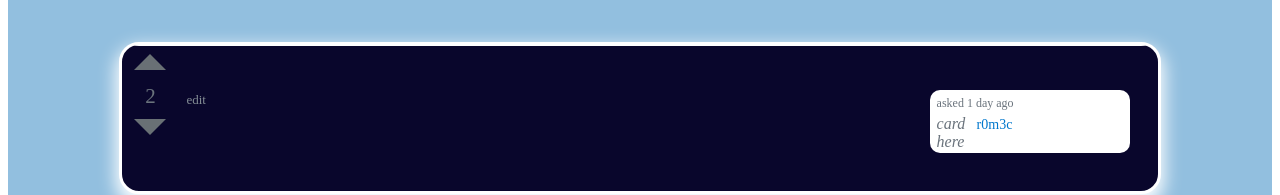
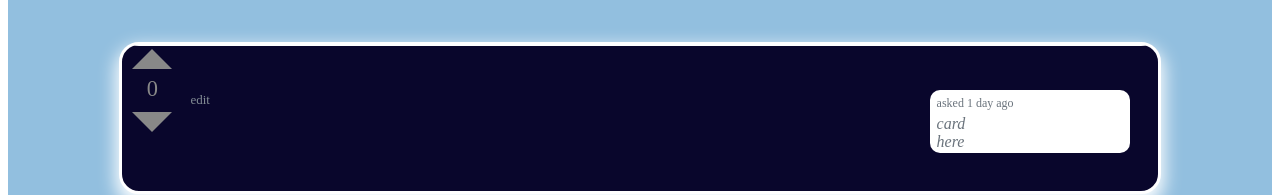
Before and after one commit to r0m3c/CUNY-Flow, a React (Create React App) app in the folder client/: page /question/1 in a window 1280 px wide. Shown: the part 262-457 px from the top of the page. Built offline with nearby package versions, Linux system fonts and the light colour scheme; no server answers.

Commit message:
added client side code

```diff
--- /dev/null
+++ b/client/src/Components/VotingButtons.js
@@ -0,0 +1,64 @@
+import styled from "styled-components";
+import {Link} from 'react-router-dom';
+import PropTypes from "prop-types";
+
+const ArrowUp = styled.div`
+  width: 0;
+  height: 0;
+  border-left: 20px solid transparent;
+  border-right: 20px solid transparent;
+  border-bottom: 20px solid ${props => props.uservote === 1 ? "#d64a17" : "#888"};
+`;
+const ArrowBottom = styled.div`
+  width: 0;
+  height: 0;
+  border-left: 20px solid transparent;
+  border-right: 20px solid transparent;
+  border-top: 20px solid ${props => props.uservote === -1 ? "#d64a17" : "#888"};
+  padding:0;
+`;
+const ArrowButton = styled.button`
+  border:0;
+  background:none;
+  font-size: 2rem;
+  cursor: pointer;
+  text-align: center;
+  padding:0;
+  padding-top:5px;
+`;
+
+const Total = styled.div`
+  text-align: center;
+  width: 40px;
+  padding: 5px 0 7px;
+  font-size: 1.4rem;
+  line-height: 1.4rem;
+  color: #888;
+`;
+
+function VotingButtons(props) {
+    return(
+
+        <div {...props}>
+            <ArrowButton onClick={() => props.onArrowUpClick()}>
+                <ArrowUp uservote={props.userVote}/>
+            </ArrowButton>
+
+            <Total>{props.total}</Total>
+
+            <ArrowButton onClick={() => props.onArrowDownClick()}>
+                <ArrowBottom uservote={props.userVote}/>
+            </ArrowButton>
+        </div>
+
+    );
+}
+
+VotingButtons.propTypes = {
+    total: PropTypes.number.isRequired,
+    userVote: PropTypes.number.isRequired,
+    onArrowUpClick: PropTypes.any,
+    onArrowDownClick: PropTypes.any,
+};
+
+export default VotingButtons;
--- a/client/src/Pages/QuestionAnswerPage.js
+++ b/client/src/Pages/QuestionAnswerPage.js
@@ -8,6 +8,7 @@ import remarkGfm from 'remark-gfm'
 import { useState,useEffect } from 'react';
 import axios from "axios";
 import { useParams } from 'react-router-dom';
+import VotingButtons from "../Components/VotingButtons";
 
 const AnswerButton = styled(Link)`
     background-color: #09062C;
@@ -87,37 +88,37 @@ const InnerContainerInside4 = styled.div`
   margin: -2px;
 `
 
-const InnerContainer4Button1 = styled.button`
-  background: none;
-  border: none;
-  border-radius: 0;
-  box-shadow: none;
-  font: inherit;
-  outline: none;
-  padding: 0;
-  text-align: center;
-  text-decoration: none;
-`
+// const InnerContainer4Button1 = styled.button`
+//   background: none;
+//   border: none;
+//   border-radius: 0;
+//   box-shadow: none;
+//   font: inherit;
+//   outline: none;
+//   padding: 0;
+//   text-align: center;
+//   text-decoration: none;
+// `
 
-const InnerContainer4Number = styled.div`
-  align-items: center;
-  color: #6a737c;
-  display: flex;
-  font-size: 21px;
-  justify-content: center;
-`
+// const InnerContainer4Number = styled.div`
+//   align-items: center;
+//   color: #6a737c;
+//   display: flex;
+//   font-size: 21px;
+//   justify-content: center;
+// `
 
-const InnerContainer4Button2 = styled.button`
-  background: none;
-  border: none;
-  border-radius: 0;
-  box-shadow: none;
-  font: inherit;
-  outline: none;
-  padding: 0;
-  text-align: center;
-  text-decoration: none;
-`
+// const InnerContainer4Button2 = styled.button`
+//   background: none;
+//   border: none;
+//   border-radius: 0;
+//   box-shadow: none;
+//   font: inherit;
+//   outline: none;
+//   padding: 0;
+//   text-align: center;
+//   text-decoration: none;
+// `
 
 const InnerContainer5 = styled.div`
   display: flex;
@@ -286,18 +287,33 @@ const AnswerTitle = styled.h1`
 function QuestionAnswerPage() {
   const {id} = useParams();
   const [question,setQuestion] = useState(false);
+  const [voteCount,setVoteCount] = useState(0);
+  const [userVote,setUserVote] = useState(0);
+  const [questionBody, setQuestionBody] = useState("");
 
   function fetchQuestion() {
-    axios.get('http://localhost:3030/question/'+id)
+    axios.get('http://localhost:3030/question/'+id, {withCredentials:true})
       .then(response => {
-        setQuestion(response.data);
+        setQuestion(response.data.question);
+        // const voteSum = response.data.question.vote_sum;
+        // setVoteCount(voteSum === null ? 0 : voteSum);
+        // setUserVote(response.data.question.user_vote)
       });
   }
 
+  function handleArrowUpClick() {
+    setUserVote(userVote === 1 ? 0 : 1);
+    axios.post('http://localhost:3030/vote/up/'+question.id, {}, {withCredentials:true})
+      .then(response => setVoteCount(response.data))
+  }
+
+  function handleArrowDownClick() {
+    setUserVote(userVote === -1 ? 0 : -1);
+    axios.post('http://localhost:3030/vote/down/'+question.id, {}, {withCredentials:true})
+      .then(response => setVoteCount(response.data))
+  }
+
   useEffect(() => fetchQuestion(), []);
-
-  const [questionBody, setQuestionBody] = useState("");
-
 
   return (
     <>
@@ -317,24 +333,7 @@ function QuestionAnswerPage() {
             <InnerContainer3>
               <InnerContainer4>
                 <InnerContainerInside4>
-                  <InnerContainer4Button1>
-                    <svg xmlns="http://www.w3.org/2000/svg" width="36" height="36" fill="none" viewBox="0 0 36 36"
-                      class="icon">
-                      <path fill="#697075" d="M2 26H34L18 10L2 26Z"></path>
-                    </svg>
-                  </InnerContainer4Button1>
-
-                  <InnerContainer4Number>
-                    2
-                  </InnerContainer4Number>
-                    <svg
-                      xmlns="http://www.w3.org/2000/svg" width="36" height="36" fill="none" viewBox="0 0 36 36"
-                      class="icon">
-                      <path fill="#697075" d="M2 10H34L18 26L2 10Z"></path>
-                    </svg>
-                  <InnerContainer4Button2>
-
-                  </InnerContainer4Button2>
+                  <VotingButtons userVote={userVote} total={voteCount} onArrowUpClick={() => handleArrowUpClick()} onArrowDownClick={() => handleArrowDownClick()} />
                 </InnerContainerInside4>
               </InnerContainer4>
 
@@ -371,7 +370,7 @@ function QuestionAnswerPage() {
 
                           <InnerContainer5UserNameSection>
                             <InnerContainer5UserNameLink>
-                              r0m3c
+                              {question.email}
                             </InnerContainer5UserNameLink>
                           </InnerContainer5UserNameSection>
                         </InnerContainer5InnerUserSection>
```
